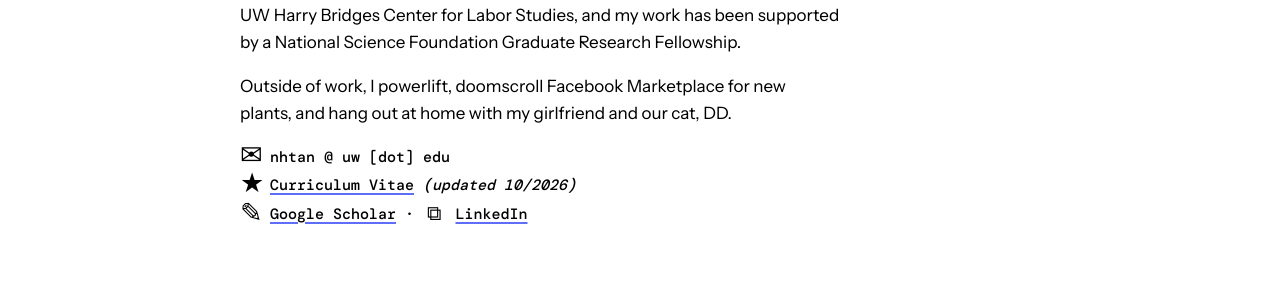
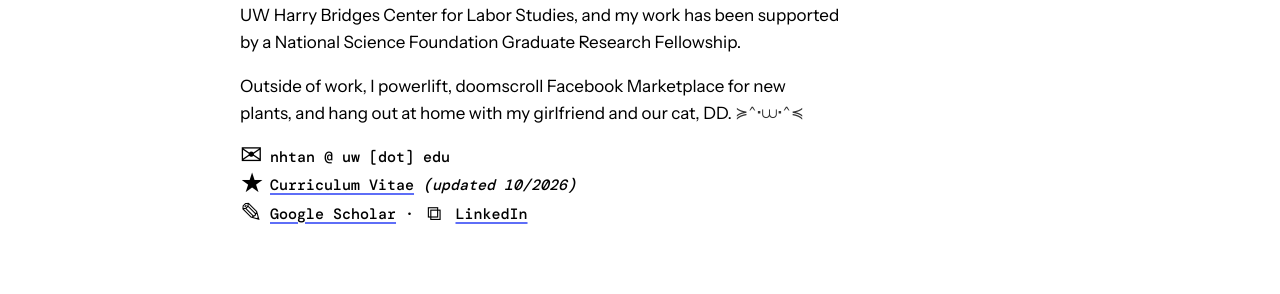
Before and after one commit to neillytan/neillytan.github.io, a Jekyll site: the page built from index.html, in a window 1280 px wide. Shown: the part 473-767 px from the top of the page. Built offline with Jekyll 4.4.1, drawn with Linux system fonts in a browser that asks for light colours; some web fonts are replaced.

Commit message:
Add a small kaomoji cat after DD
Co-Authored-By: Claude Opus 5.5 <noreply@anthropic.com>

```diff
--- a/assets/css/style.css
+++ b/assets/css/style.css
@@ -89,6 +89,8 @@ p { margin: 0 0 1rem; }
 .photo::before { content: ""; position: absolute; inset: 20px -10px -20px 10px; background: var(--accent); transform: rotate(-5deg); }
 .photo .portrait { position: relative; display: block; width: 100%; aspect-ratio: 4 / 5; object-fit: cover; object-position: center 40%; padding: 2px; background: #fff; filter: grayscale(1) contrast(1.15) brightness(1); }
 
+.kaomoji { font-size: 0.9em; letter-spacing: 0.02em; color: #333; white-space: nowrap; position: relative; top: -1px; }
+
 /* contact */
 .contact { margin-top: 1rem; font-family: var(--heading-font); font-size: 15px; line-height: 1.9; }
 .contact .icon { display: inline-block; width: 2em; transform: scale(1.8); transform-origin: left center; position: relative; top: -1px; }
--- a/index.html
+++ b/index.html
@@ -12,7 +12,7 @@ page_class: home
 
     <p>I am a Ph.D. candidate in <a href="https://www.hcde.washington.edu/">Human-Centered Design and Engineering</a> at the <a href="https://www.washington.edu/">University of Washington</a>, co-advised by Drs. <a href="https://www.smunson.com/">Sean Munson</a> and <a href="http://audreydesjardins.com/">Audrey Desjardins</a>. Currently, I am a Martha H. Duggan Fellow in Caring Labor at the UW Harry Bridges Center for Labor Studies, and my work has been supported by a National Science Foundation Graduate Research Fellowship.</p>
 
-    <p>Outside of work, I powerlift, doomscroll Facebook Marketplace for new plants, and hang out at home with my girlfriend and our cat, DD.</p>
+    <p>Outside of work, I powerlift, doomscroll Facebook Marketplace for new plants, and hang out at home with my girlfriend and our cat, DD. <span class="kaomoji" aria-hidden="true">≽^•⩊•^≼</span></p>
 
     <p class="contact">
       <span class="icon icon-mail">✉</span>{{ site.email_display }}<br>
```
